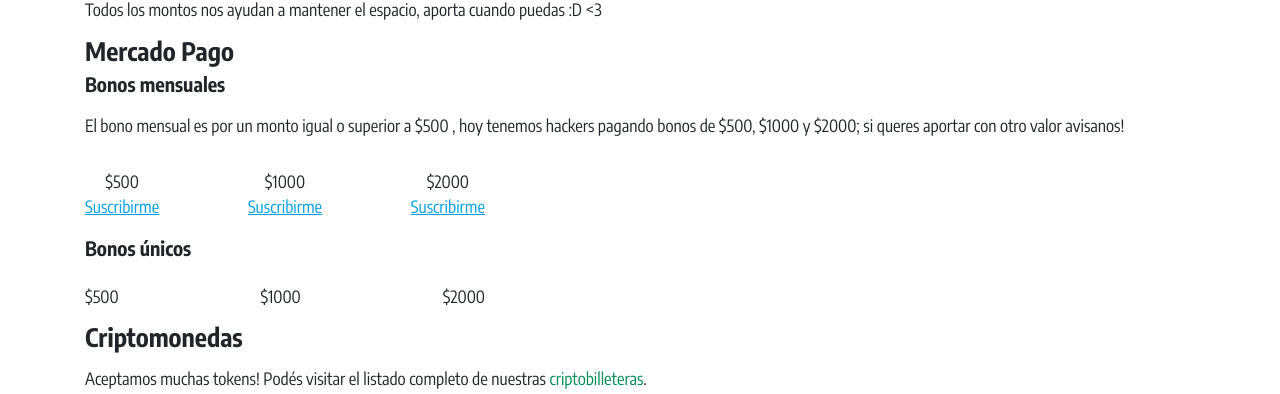
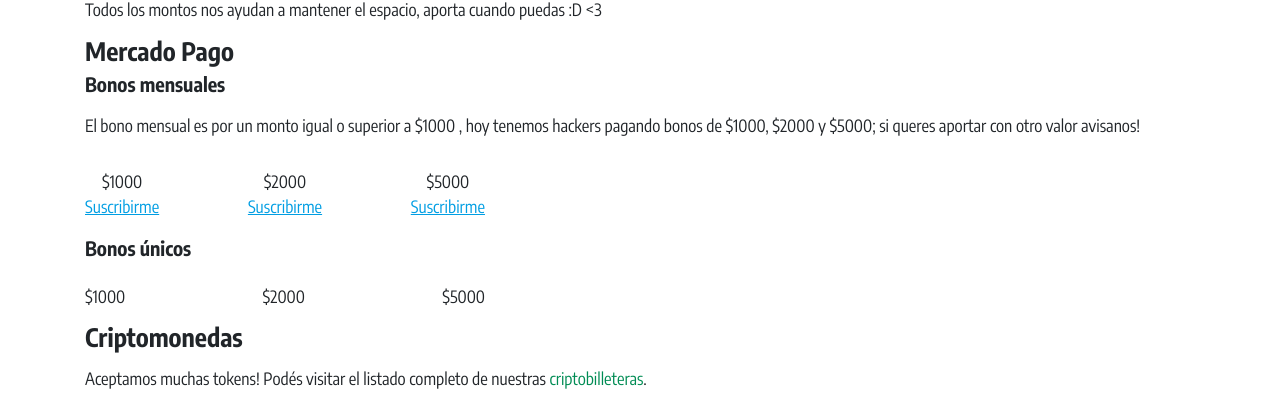
Before and after one commit to rlyehlab/rlab.be, a Jekyll site: the page built from donaciones.md, in a window 1280 px wide. Shown: the part 617-1011 px from the top of the page. Built offline with Jekyll 4.4.1, drawn with Linux system fonts in a browser that asks for light colours.

Commit message:
donaciones nuevas (1k,2k,5k)

```diff
--- a/_includes/donaciones-mensuales.html
+++ b/_includes/donaciones-mensuales.html
@@ -16,11 +16,6 @@
 
 <div class="donaciones-mensuales-botones">
     <div>
-    <p>$500</p>
-    <a mp-mode="dftl" href="https://www.mercadopago.com.ar/subscriptions/checkout?preapproval_plan_id=2c9380847d343c58017d356b8e14007d" name="MP-payButton" class='blue-ar-l-rn-none'>Suscribirme</a><script type="text/javascript">   (function() {      function $MPC_load() {         window.$MPC_loaded !== true && (function() {         var s = document.createElement("script");         s.type = "text/javascript";         s.async = true;         s.src = document.location.protocol + "//secure.mlstatic.com/mptools/render.js";         var x = document.getElementsByTagName('script')[0];         x.parentNode.insertBefore(s, x);         window.$MPC_loaded = true;      })();   }   window.$MPC_loaded !== true ? (window.attachEvent ? window.attachEvent('onload', $MPC_load) : window.addEventListener('load', $MPC_load, false)) : null;   })();</script>
-    </div>
-
-    <div>
     <p>$1000</p>
     <a mp-mode="dftl" href="https://www.mercadopago.com.ar/subscriptions/checkout?preapproval_plan_id=2c9380847d343c1e017d356fdcd1007a" name="MP-payButton" class='blue-ar-l-rn-none'>Suscribirme</a><script type="text/javascript">   (function() {      function $MPC_load() {         window.$MPC_loaded !== true && (function() {         var s = document.createElement("script");         s.type = "text/javascript";         s.async = true;         s.src = document.location.protocol + "//secure.mlstatic.com/mptools/render.js";         var x = document.getElementsByTagName('script')[0];         x.parentNode.insertBefore(s, x);         window.$MPC_loaded = true;      })();   }   window.$MPC_loaded !== true ? (window.attachEvent ? window.attachEvent('onload', $MPC_load) : window.addEventListener('load', $MPC_load, false)) : null;   })();</script>
     </div>
@@ -29,5 +24,10 @@
     <p>$2000</p>
     <a mp-mode="dftl" href="https://www.mercadopago.com.ar/subscriptions/checkout?preapproval_plan_id=2c9380847d343c58017d3570565e0080" name="MP-payButton" class='blue-ar-l-rn-none'>Suscribirme</a><script type="text/javascript">   (function() {      function $MPC_load() {         window.$MPC_loaded !== true && (function() {         var s = document.createElement("script");         s.type = "text/javascript";         s.async = true;         s.src = document.location.protocol + "//secure.mlstatic.com/mptools/render.js";         var x = document.getElementsByTagName('script')[0];         x.parentNode.insertBefore(s, x);         window.$MPC_loaded = true;      })();   }   window.$MPC_loaded !== true ? (window.attachEvent ? window.attachEvent('onload', $MPC_load) : window.addEventListener('load', $MPC_load, false)) : null;   })();</script>
     </div>
+
+    <div>
+    <p>$5000</p>
+    <a href="https://www.mercadopago.com.ar/subscriptions/checkout?preapproval_plan_id=2c9380848e1d0a2f018e56817bdf26a0" name="MP-payButton" class='blue-ar-l-rn-none'>Suscribirme</a><script type="text/javascript">   (function() {      function $MPC_load() {         window.$MPC_loaded !== true && (function() {         var s = document.createElement("script");         s.type = "text/javascript";         s.async = true;         s.src = document.location.protocol + "//secure.mlstatic.com/mptools/render.js";         var x = document.getElementsByTagName('script')[0];         x.parentNode.insertBefore(s, x);         window.$MPC_loaded = true;      })();   }   window.$MPC_loaded !== true ? (window.attachEvent ? window.attachEvent('onload', $MPC_load) : window.addEventListener('load', $MPC_load, false)) : null;   })();  /*        // to receive event with message when closing modal from congrants back to site        function $MPC_message(event) {          // onclose modal ->CALLBACK FUNCTION         // !!!!!!!!FUNCTION_CALLBACK HERE Received message: {event.data} preapproval_id !!!!!!!!        }        window.$MPC_loaded !== true ? (window.addEventListener("message", $MPC_message)) : null;         */</script>
+    </div>
 </div>
 <p></p>
--- a/_includes/donaciones-unicas.html
+++ b/_includes/donaciones-unicas.html
@@ -13,18 +13,18 @@
 <!-- a los scripts de MP hay que agregarle async así no cuelgan el site -->
 <div class="donaciones-botones">
     <div>
-    <p>$500</p>
-    <script async src="https://www.mercadopago.com.ar/integrations/v1/web-payment-checkout.js" data-preference-id="303166691-9356ee3a-c200-4e52-91e8-cee706e90ffe" data-source="button"></script>
-    </div>
-
-    <div>
     <p>$1000</p>
-    <script async src="https://www.mercadopago.com.ar/integrations/v1/web-payment-checkout.js" data-preference-id="303166691-0980ae34-f4f5-4c37-8ef2-c4e0da92f15c" data-source="button"></script>
+    <script src="https://www.mercadopago.com.ar/integrations/v1/web-payment-checkout.js" data-preference-id="303166691-0980ae34-f4f5-4c37-8ef2-c4e0da92f15c" data-source="button"></script>
     </div>
 
     <div>
     <p>$2000</p>
-    <script async src="https://www.mercadopago.com.ar/integrations/v1/web-payment-checkout.js" data-preference-id="303166691-9baf75cd-3bb3-41ca-bd17-ee30a6ef1dc5" data-source="button"></script>
+    <script src="https://www.mercadopago.com.ar/integrations/v1/web-payment-checkout.js" data-preference-id="303166691-9baf75cd-3bb3-41ca-bd17-ee30a6ef1dc5" data-source="button"></script>
+    </div>
+
+    <div>
+    <p>$5000</p>
+    <script src="https://www.mercadopago.com.ar/integrations/v1/web-payment-checkout.js" data-preference-id="303166691-1339e8c7-8804-4238-814f-036b4a1441c2" data-source="button"></script>
     </div>
 </div>
 <p></p>
--- a/donaciones.md
+++ b/donaciones.md
@@ -35,8 +35,8 @@ Todos los montos nos ayudan a mantener el espacio, aporta cuando puedas :D <3
 ## Mercado Pago
 ### Bonos mensuales
 
-El bono mensual es por un monto igual o superior a $500 , hoy tenemos hackers pagando
-bonos de $500, $1000 y $2000; si queres aportar con otro valor avisanos!
+El bono mensual es por un monto igual o superior a $1000 , hoy tenemos hackers pagando
+bonos de $1000, $2000 y $5000; si queres aportar con otro valor avisanos!
 
 {% include donaciones-mensuales.html %}
 
```
